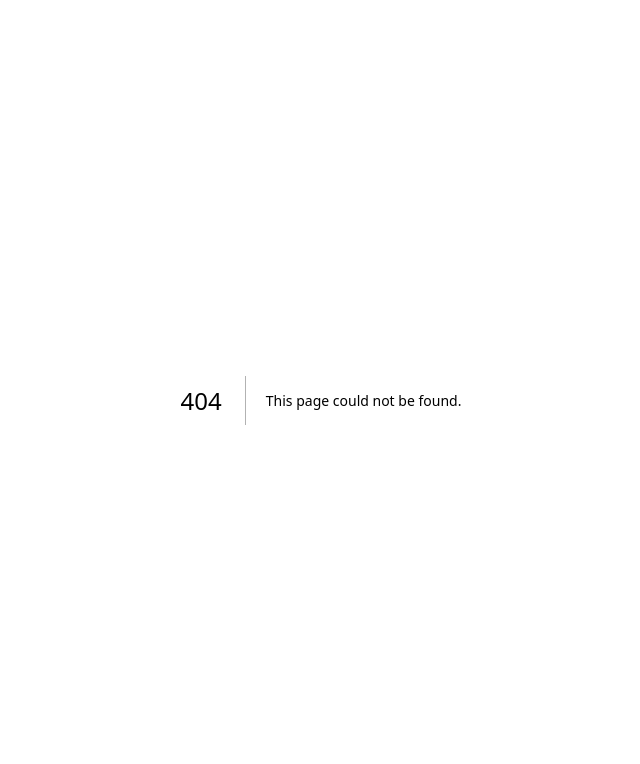
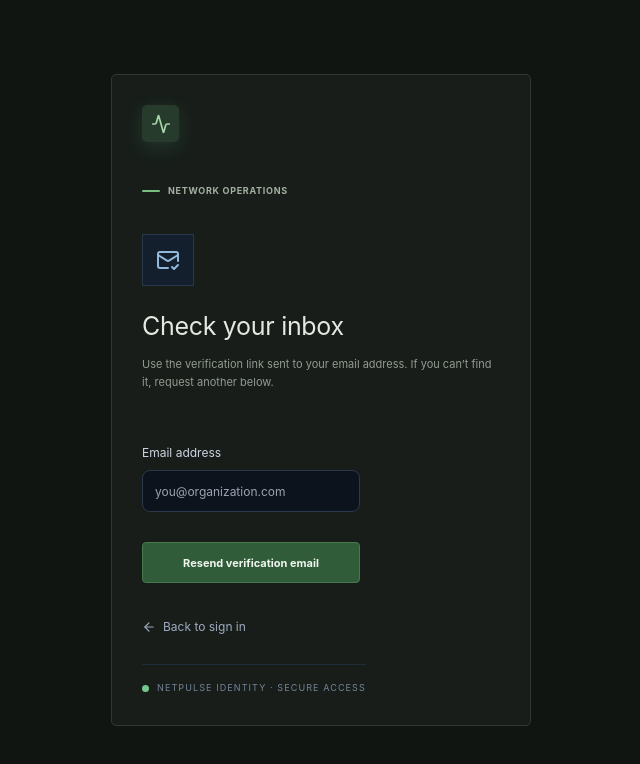
Before and after one commit to Parthiv-Binish/NetPulse, a Next.js app: page /verify-email in a window 1280 px wide. Before the commit this address had no page. Shown: the top 764 px of the page, without its empty margins (319-959 px from the left). Built offline with nearby package versions, Linux system fonts and the light colour scheme.

Commit message:
Add custom email verification page

```diff
--- /dev/null
+++ b/app/verify-email/page.tsx
@@ -0,0 +1,110 @@
+"use client";
+
+import { FormEvent, useEffect, useState } from "react";
+import Link from "next/link";
+import { Activity, ArrowLeft, CheckCircle2, CircleAlert, MailCheck, RefreshCw } from "lucide-react";
+import { getSupabase } from "@/lib/supabase";
+
+type State = "checking" | "verified" | "sent" | "error" | "waiting";
+
+export default function VerifyEmailPage() {
+  const [state, setState] = useState<State>("checking");
+  const [email, setEmail] = useState("");
+  const [busy, setBusy] = useState(false);
+  const [message, setMessage] = useState("");
+
+  useEffect(() => {
+    const params = new URLSearchParams(window.location.search);
+    const initialEmail = params.get("email") || "";
+    const tokenHash = params.get("token_hash");
+    const type = params.get("type");
+    setEmail(initialEmail);
+
+    if (tokenHash && (type === "signup" || type === "email")) {
+      const sb = getSupabase();
+      if (!sb) {
+        setState("error");
+        setMessage("Authentication is not configured for this deployment.");
+        return;
+      }
+      sb.auth.verifyOtp({ token_hash: tokenHash, type: type as "signup" | "email" })
+        .then(({ error }) => {
+          if (error) {
+            setState("error");
+            setMessage("This verification link may have expired or already been used. Request a new link below.");
+          } else {
+            setState("verified");
+            setMessage("Your email address has been verified. You can now return to NetPulse and sign in.");
+          }
+        })
+        .catch(() => {
+          setState("error");
+          setMessage("We couldn’t verify this link. Request a new one or try again.");
+        });
+    } else if (params.get("sent") === "1") {
+      setState("sent");
+    } else {
+      setState("waiting");
+    }
+  }, []);
+
+  async function resend(e: FormEvent) {
+    e.preventDefault();
+    const sb = getSupabase();
+    if (!sb) { setMessage("Authentication is not configured for this deployment."); setState("error"); return; }
+    if (!email.trim()) { setMessage("Enter the email address you used to register."); return; }
+    setBusy(true);
+    const { error } = await sb.auth.resend({
+      type: "signup",
+      email: email.trim(),
+      options: { emailRedirectTo: `${window.location.origin}/verify-email` }
+    });
+    setBusy(false);
+    if (error) {
+      setMessage("We couldn’t send a new verification email. Check the address and try again in a moment.");
+      setState("error");
+    } else {
+      setMessage("If an unverified account exists for this address, a fresh verification link is on its way.");
+      setState("sent");
+    }
+  }
+
+  const verified = state === "verified";
+  const checking = state === "checking";
+  return (
+    <main className="auth-screen">
+      <section className="auth-card verify-card" aria-live="polite">
+        <div className="brand-mark"><Activity size={20}/></div>
+        <div className="eyebrow"><span className="eyebrow-line"/>NETWORK OPERATIONS</div>
+        {checking ? (
+          <>
+            <div className="verify-icon"><RefreshCw size={22}/></div>
+            <h1>Verifying your email</h1>
+            <p>Please wait while we validate your secure verification link.</p>
+          </>
+        ) : verified ? (
+          <>
+            <div className="verify-icon verify-success"><CheckCircle2 size={24}/></div>
+            <h1>Email verified</h1>
+            <p>{message}</p>
+            <Link className="button button-primary auth-submit verify-link" href="/">Continue to sign in <ArrowLeft size={15}/></Link>
+          </>
+        ) : (
+          <>
+            <div className="verify-icon">{state === "error" ? <CircleAlert size={24}/> : <MailCheck size={24}/>}</div>
+            <h1>{state === "error" ? "Verification needs attention" : "Check your inbox"}</h1>
+            <p>{message || (state === "waiting" ? "Use the verification link sent to your email address. If you can’t find it, request another below." : "We’ve sent a verification link if the account needs verification.")}</p>
+            <form onSubmit={resend}>
+              <label>Email address
+                <input type="email" autoComplete="email" required value={email} onChange={e => setEmail(e.target.value)} placeholder="you@organization.com"/>
+              </label>
+              <button className="button button-primary auth-submit" type="submit" disabled={busy}>{busy ? "Sending…" : "Resend verification email"}</button>
+            </form>
+            <Link className="verify-back" href="/"> <ArrowLeft size={14}/> Back to sign in</Link>
+          </>
+        )}
+        <div className="verify-footer"><span className="pulse-dot"/> NETPULSE IDENTITY · SECURE ACCESS</div>
+      </section>
+    </main>
+  );
+}
```
